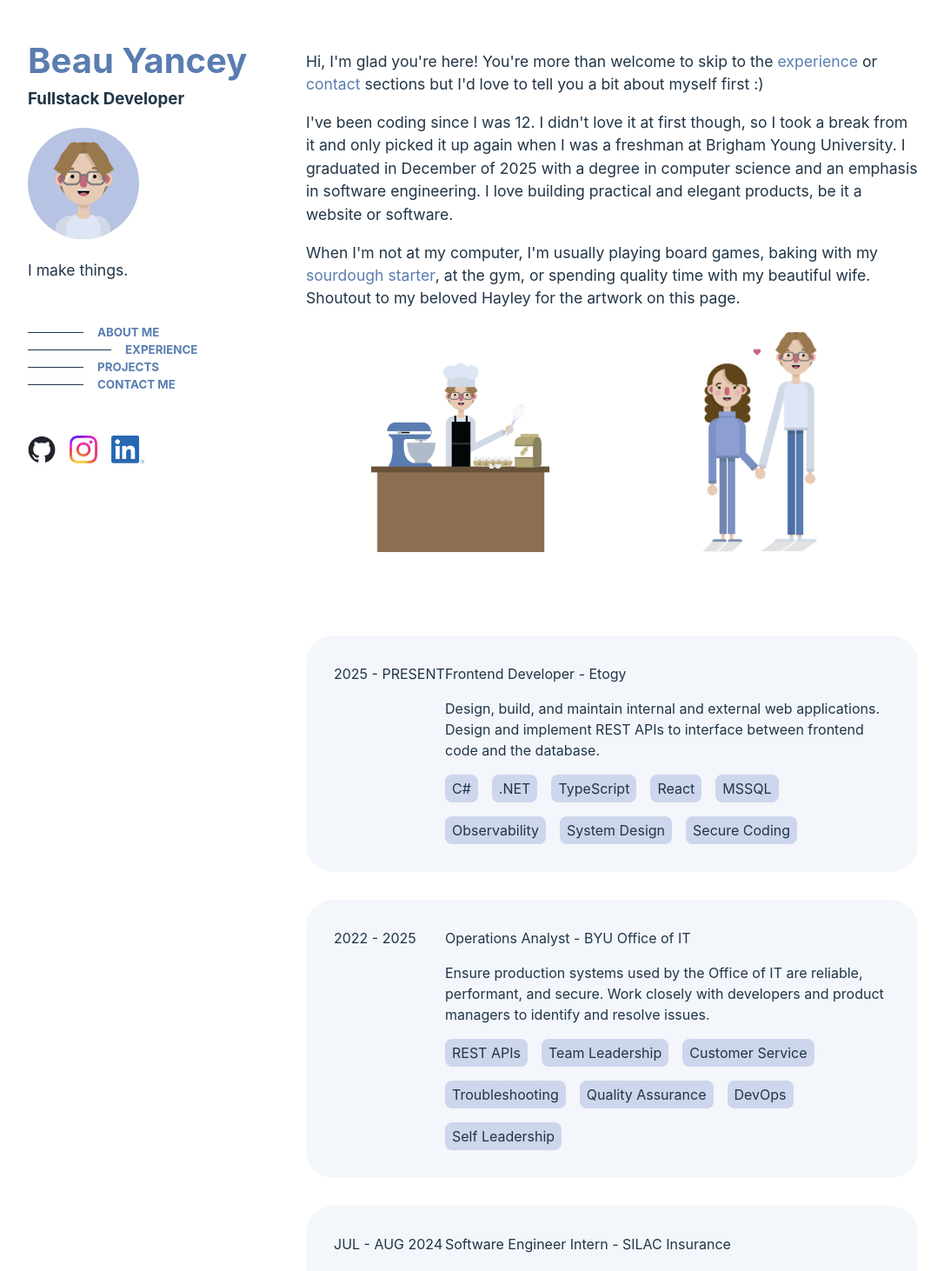
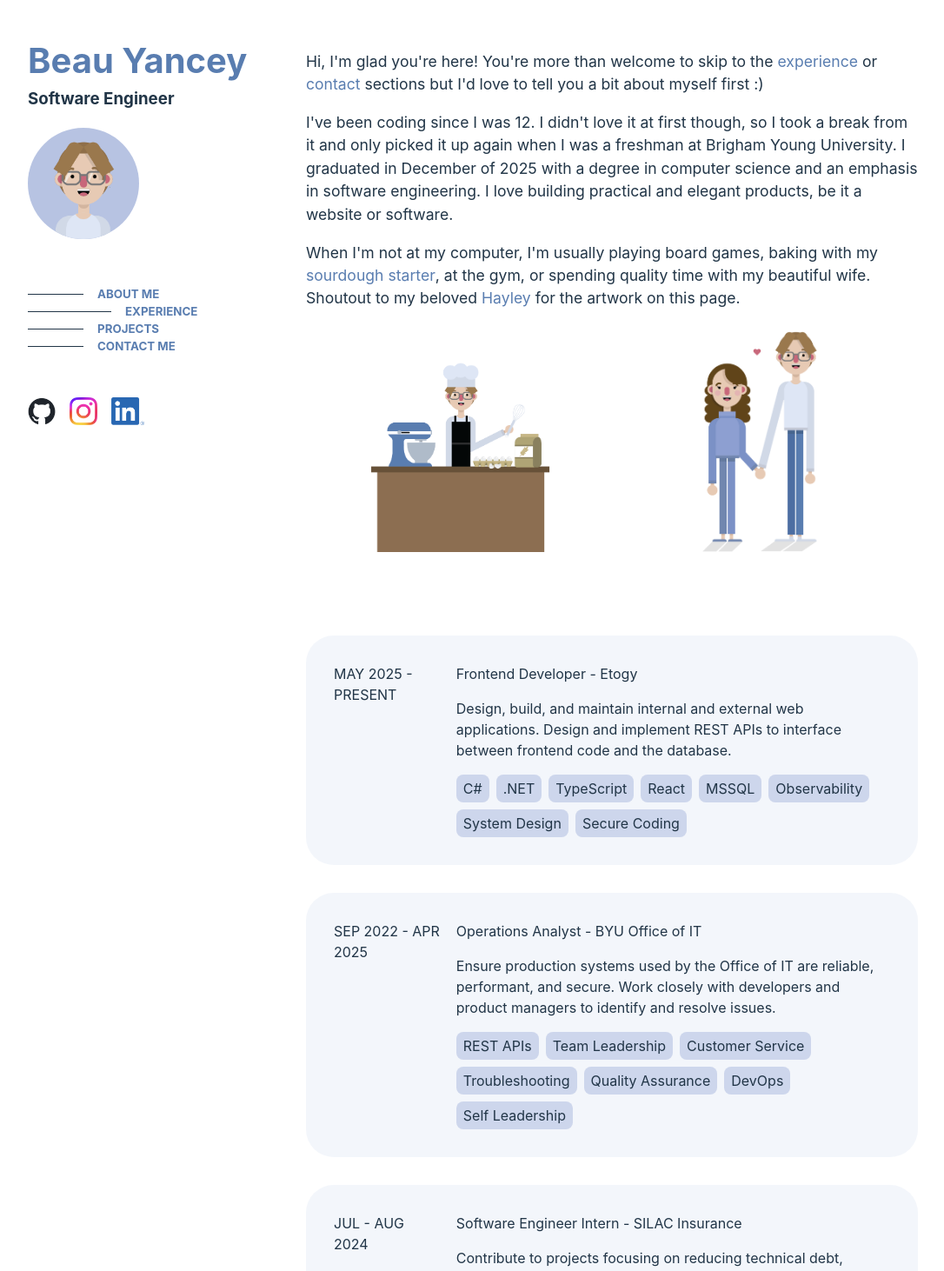
Before and after one commit to BeauYancey/portfolio, a React (Vite) app: page / in a window 1280 px wide. Shown: the top 1462 px of the page at 87% size, without its empty margins (96-1182 px from the left). Built offline with nearby package versions, Linux system fonts and the light colour scheme.

Commit message:
minor style changes

```diff
--- a/src/App.tsx
+++ b/src/App.tsx
@@ -43,14 +43,14 @@
 
   const experience: Experience[] = [
     {
-      dates: '2025 - PRESENT',
+      dates: 'MAY 2025 - PRESENT',
       role: 'Frontend Developer',
       co: 'Etogy',
       desc: 'Design, build, and maintain internal and external web applications. Design and implement REST APIs to interface between frontend code and the database.',
       skills: ['C#', '.NET', 'TypeScript', 'React', 'MSSQL', 'Observability', 'System Design', 'Secure Coding']
     },
     {
-      dates: '2022 - 2025',
+      dates: 'SEP 2022 - APR 2025',
       role: 'Operations Analyst',
       co: 'BYU Office of IT',
       desc: 'Ensure production systems used by the Office of IT are reliable, performant, and secure. Work closely with developers and product managers to identify and resolve issues.',
@@ -123,7 +123,8 @@
           <p>
             When I'm not at my computer, I'm usually playing board games, baking with my <a className="hover-info">sourdough
             starter<span className="hidden-info">His name is Lars</span></a>, at the gym, or spending quality time with my
-            beautiful wife. Shoutout to my beloved Hayley for the artwork on this page.
+            beautiful wife. Shoutout to my beloved <a href="https://hayleynickels.framer.website/" target='_blank' rel="noreferrer">Hayley</a> for the
+            artwork on this page.
           </p>
           <div className="inline-imgs">
             <img src="/baking.png" alt="baking" />
@@ -142,7 +143,7 @@
 
         <section ref={projectsRef} id="projects">
           <h2 className="sticky-header" style={{ marginBottom: '1em' }}>Projects</h2>
-          <div style={{ display: 'grid', gridTemplateColumns: '1fr 1fr 1fr', gap: '1em' }}>
+          <div className="projects-grid">
             {projects.map((prj) => (
               <ProjectCard key={prj.name} project={prj} />
             ))}
--- a/src/Dock.tsx
+++ b/src/Dock.tsx
@@ -38,9 +38,8 @@
   return (
     <nav className="dock">
       <h1><a href="#">Beau Yancey</a></h1>
-      <h3>Fullstack Developer</h3>
+      <h3>Software Engineer</h3>
       <img className="headshot" alt="Beau" src="/headshot.png" />
-      <p>I make things.</p>
       <ul className="nav-list">
         <li>
           <a className={'nav-link' + (active === 'about' ? ' active' : '')} href="#about">
--- a/src/index.css
+++ b/src/index.css
@@ -18,9 +18,12 @@
 }
 
 body {
-  margin: 0;
   display: flex;
-  padding: 5vh 10vw;
+  margin: 5vh 10vw;
+}
+
+#root {
+  width: 100%
 }
 
 /* App.tsx */
@@ -90,6 +93,12 @@
   display: flex;
   flex-direction: column;
   gap: 2em;
+}
+
+.projects-grid {
+  display: grid;
+  grid-template-columns: repeat(3, minmax(0, 1fr));
+  gap: 1em;
 }
 
 #contact > div {
@@ -257,7 +266,8 @@
 }
 
 .ex-dates {
-  width: 20%
+  width: 20%;
+  padding-right: 1em;
 }
 
 .ex-info {
@@ -270,7 +280,7 @@
 .ex-skills {
   display: flex;
   flex-wrap: wrap;
-  gap: 1em;
+  gap: 0.5em;
 }
 
 .skill {
@@ -331,7 +341,17 @@
 
 }
 
+@media (max-width: 800px) {
+   .projects-grid {
+    grid-template-columns: repeat(2, minmax(0, 1fr));
+  }
+}
+
 @media (max-width: 640px) {
+  .projects-grid {
+    grid-template-columns: 1fr;
+  }
+
   #contact {
     display: block;
   }
```
